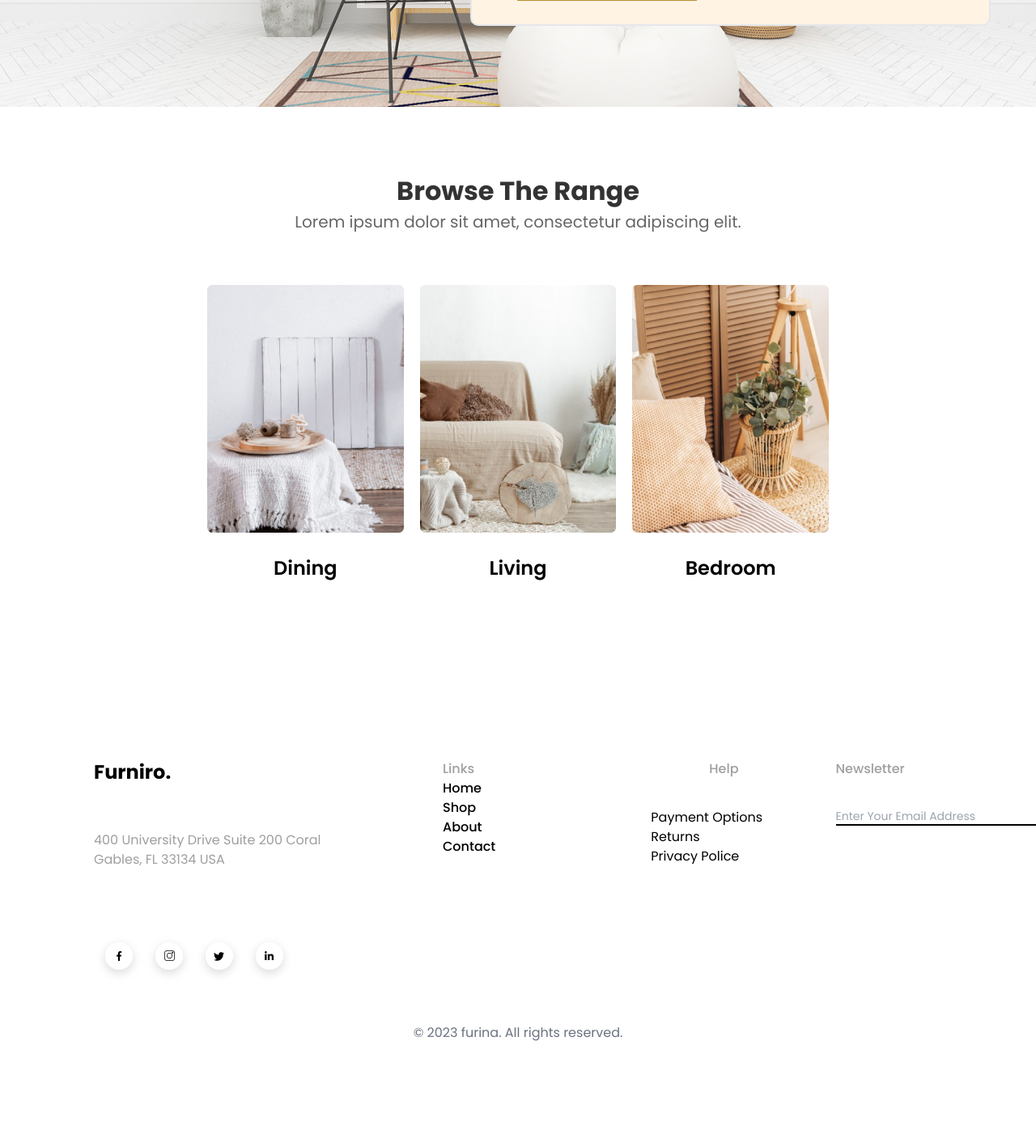
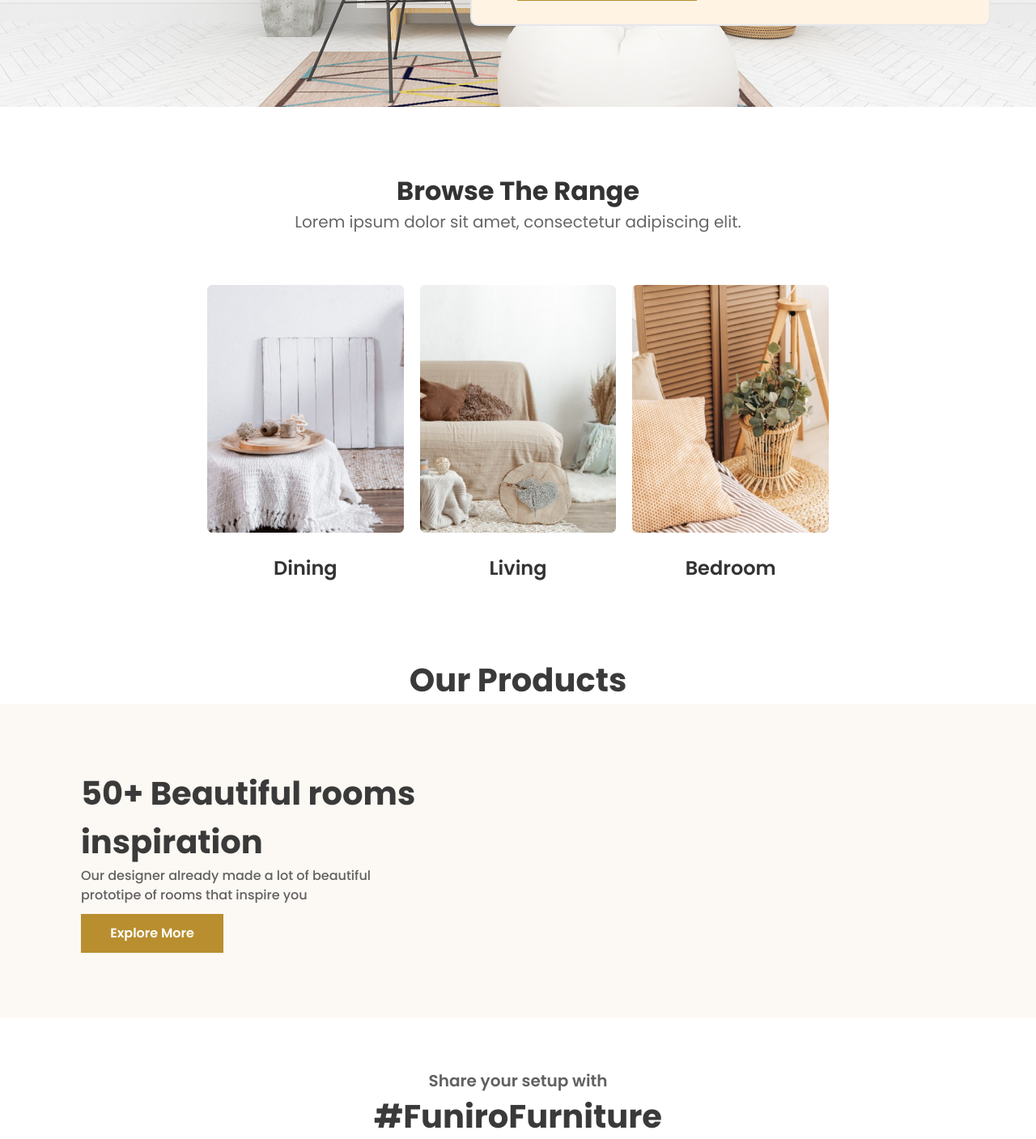
Before and after one commit to ThaisSil/Desafio3-TI-Rex, a React (Vite) app: page / in a window 1280 px wide. Shown: the part 620-2027 px from the top of the page at 81% size. Before the commit the page ends 1908 px from the top, so only its background shows below. Built offline with nearby package versions, Linux system fonts and the light colour scheme.

Commit message:
feat: create HomePage

```diff
--- a/src/layout/BrowseSection.tsx
+++ b/src/layout/BrowseSection.tsx
@@ -1,4 +1,4 @@
-import React from 'react'
+
 import Dining from '../assets/images/Dining.png';
 import Living from '../assets/images/Living.png';
 import Bedroom from '../assets/images/Bedroom.png';
@@ -6,21 +6,21 @@ import Bedroom from '../assets/images/Bedroom.png';
 
 const BrowseSection = () => {
   return (
-    <div className='flex flex-col items-center justify-center py-20 px-32'>
+    <div className='flex flex-col items-center justify-center pt-20 px-32'>
         <p className='text-[#333333] font-bold text-[32px] '>Browse The Range</p>
         <p className='text-[#666666] text-xl'>Lorem ipsum dolor sit amet, consectetur adipiscing elit.</p>
         <div className='flex flex-row justify-between gap-5 py-16 mx-32'>
         <div>
             <img src={Dining} alt="dining" />
-            <p className='font-semibold text-2xl text-center p-7'>Dining</p>
+            <p className='font-semibold text-2xl text-center text-[#333333] p-7'>Dining</p>
         </div>
         <div>
             <img src={Living} alt="living" />
-            <p className='font-semibold text-2xl text-center p-7'>Living</p>
+            <p className='font-semibold text-2xl text-center text-[#333333] p-7'>Living</p>
         </div>
         <div>
             <img src={Bedroom} alt="bedroom" />
-            <p className='font-semibold text-2xl text-center p-7'>Bedroom</p>
+            <p className='font-semibold text-2xl text-center text-[#333333] p-7'>Bedroom</p>
         </div>
         </div>
 
--- /dev/null
+++ b/src/layout/Carousel.tsx
@@ -0,0 +1,16 @@
+
+
+const Carousel = () => {
+  return (
+    <div className='bg-[#FCF8F3] flex flex-col px-[100px] py-20'>
+        <div className='w-[422px] h-[151px]'>
+      <p className='text-[#3A3A3A] font-bold text-[40px]'>50+ Beautiful rooms inspiration</p>
+      <p className='text-[#616161] font-medium'>Our designer already made a lot of beautiful prototipe of rooms that inspire you</p>
+      </div>
+      <button className='bg-[#B88E2F] text-white font-semibold w-[176px] h-[48px] mt-7'>Explore More</button>
+
+    </div>
+  )
+}
+
+export default Carousel
--- /dev/null
+++ b/src/layout/FurnitureSection.tsx
@@ -0,0 +1,17 @@
+import Furniture from '../assets/images/Furniture.png';
+
+const FurnitureSection = () => {
+  return (
+    <div className='pt-16'>
+        <p className="font-semibold text-xl text-center text-[#616161]">Share your setup with</p>
+        <p className="font-bold text-[40px] text-center text-[#3A3A3A]">#FuniroFurniture</p>
+        <div className='flex justify-center'>
+        <img src={Furniture} alt="furniture" />
+        </div>
+
+
+    </div>
+  )
+}
+
+export default FurnitureSection
--- /dev/null
+++ b/src/layout/Products.tsx
@@ -0,0 +1,11 @@
+
+
+const Products = () => {
+  return (
+    <div className='flex flex-col items-center justify-center'>
+      <p className="font-bold text-[40px] text-[#3A3A3A]">Our Products</p>
+    </div>
+  )
+}
+
+export default Products
--- a/src/pages/Home.tsx
+++ b/src/pages/Home.tsx
@@ -3,6 +3,9 @@ import Header from '../components/Header';
 import MainSection from '../layout/MainSection';
 import Footer from '../components/Footer';
 import BrowseSection from '../layout/BrowseSection';
+import Products from '../layout/Products';
+import Carousel from '../layout/Carousel';
+import FurnitureSection from '../layout/FurnitureSection';
 
 const Home = () => {
   return (
@@ -10,6 +13,9 @@ const Home = () => {
       <Header />
       <MainSection />
       <BrowseSection />
+      <Products />
+      <Carousel />
+      <FurnitureSection />
       <Footer />
 
 
```
Also changed, not shown: src/assets/images/Furniture.png (added).
